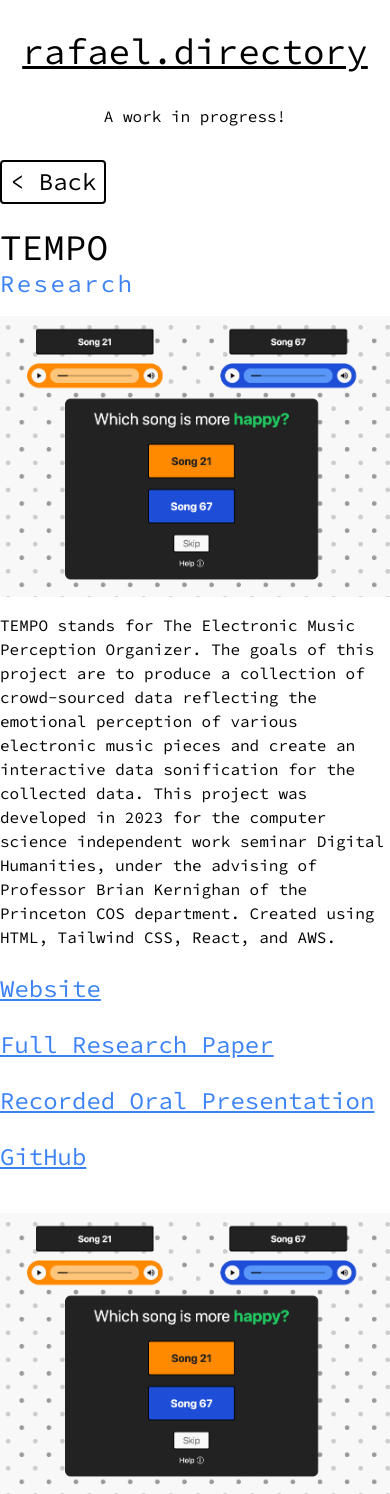
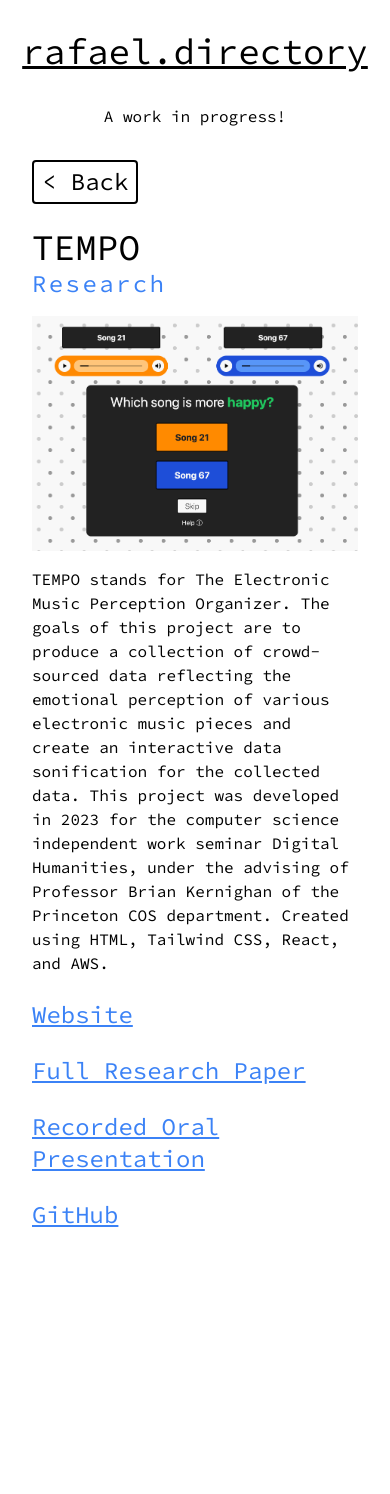
Before and after one commit to racollado/portfolio, a React (Vite) app: page /tempo in a window 390 px wide. After the commit the page ends 1271 px from the top, so only its background shows below. Built offline with nearby package versions, Linux system fonts and the light colour scheme.

Commit message:
Mobile fix

```diff
--- a/src/ProjectPage.jsx
+++ b/src/ProjectPage.jsx
@@ -17,7 +17,7 @@ export default function ProjectPage({ project, setPage, hasSubdirectory }) {
   }
 
   return (
-    <div className="sm:px-8 md:px-[100px]">
+    <div className="ze:px-8 md:px-[100px]">
       <div className="md:w-[50%] md:float-left md:pr-8 pb-10">
         <button
           type="button"
@@ -39,10 +39,10 @@ export default function ProjectPage({ project, setPage, hasSubdirectory }) {
           alt="gallery"
           className="md:hidden max-w-[100%] py-4"
         />
-        <p className="font-scp whitespace-pre-line">{project.long}</p>
+        <p className="font-scp whitespace-pre-line md:pt-8">{project.long}</p>
         {projectLinks}
       </div>
-      <div className="sm:hidden md:block md:w-[50%] md:float-left md:pl-8">
+      <div className="ze:hidden md:block md:w-[50%] md:float-left md:pl-8">
         <img
           src={project.image}
           alt="gallery"
--- a/tailwind.config.js
+++ b/tailwind.config.js
@@ -6,6 +6,9 @@ export default {
   ],
   theme: {
     screens: {
+      'ze': '0px',
+      // => @media (min-width: 0px) { ... }
+
       'sm': '640px',
       // => @media (min-width: 640px) { ... }
 
```
